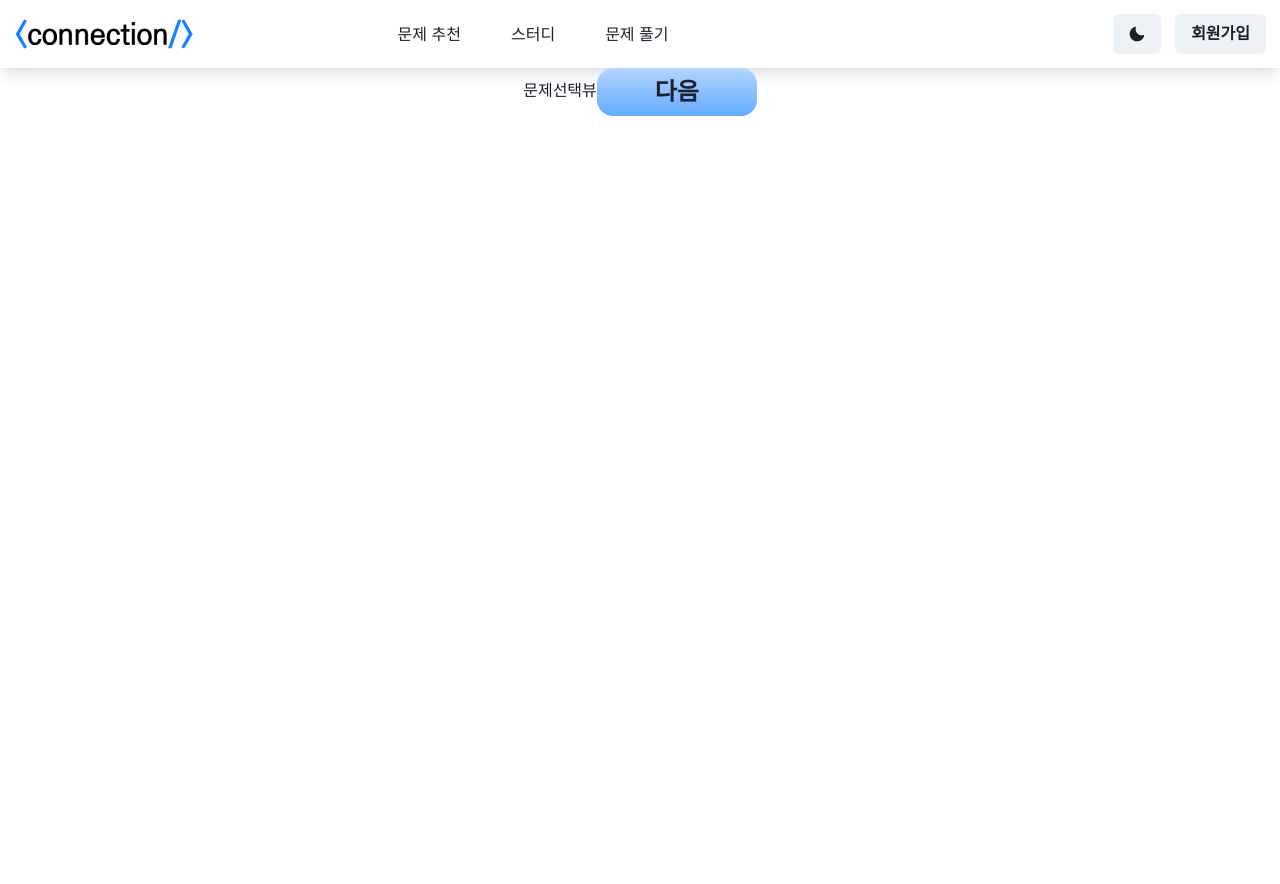
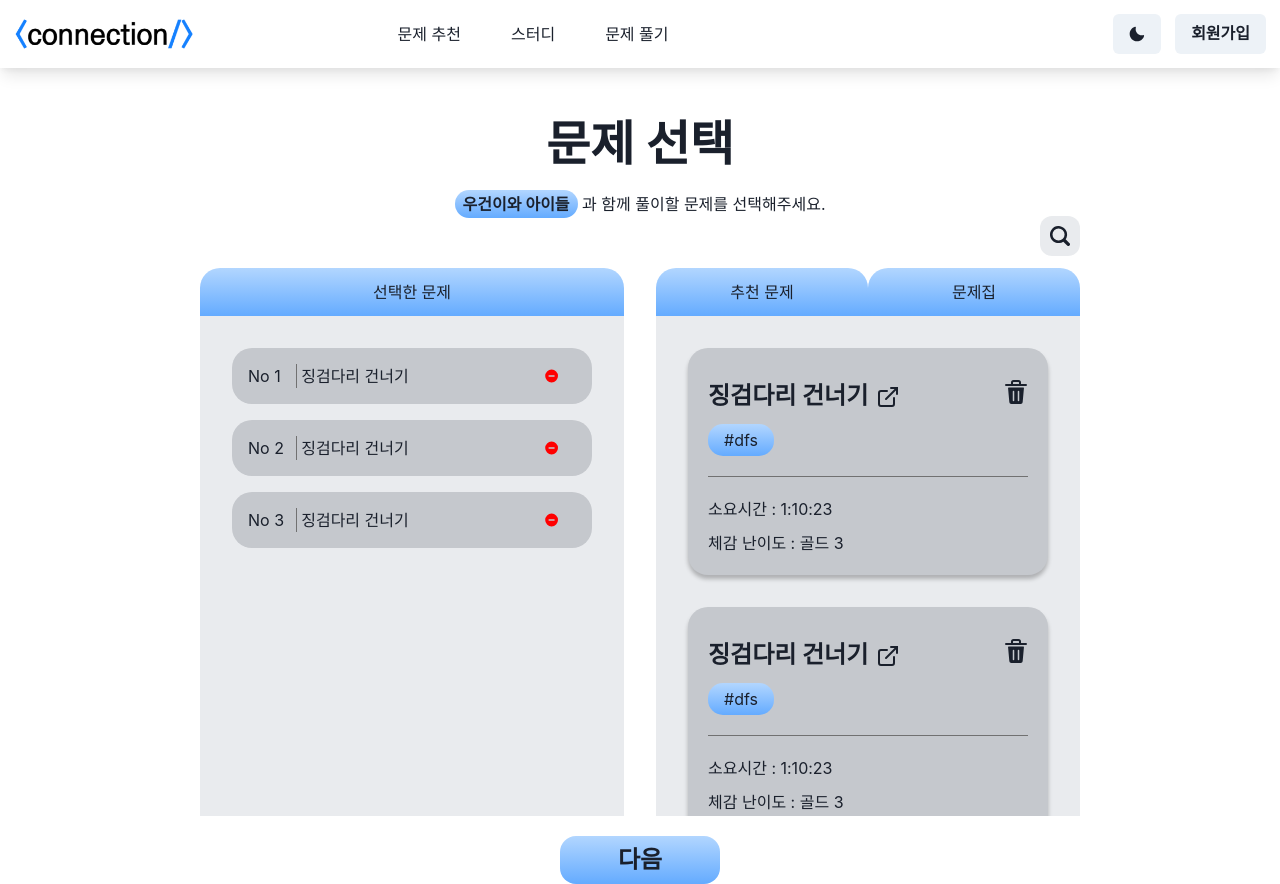
Before and after one commit to yoon828/connection, a React (Create React App) app in the folder frontend/: page /study-with in a window 1280 px wide. Both pictures are taken after a click on the button "다음". Before the commit the page ends 800 px from the top, so only its background shows below. Built offline with nearby package versions, Linux system fonts and the light colour scheme.

Commit message:
[S07P31C202-70] 문제 선택/결과/리뷰 퍼블리싱

```diff
--- a/frontend/src/components/studyWith/ProblemSetView.tsx
+++ b/frontend/src/components/studyWith/ProblemSetView.tsx
@@ -1,5 +1,7 @@
-import { Button } from "@chakra-ui/react";
+import { Search2Icon } from "@chakra-ui/icons";
+import { Box, Button, Center, Highlight, Text } from "@chakra-ui/react";
 import React from "react";
+import ProblemSelect from "../common/ProblemSelect/ProblemSelect";
 
 type ProblemSetViewProps = {
   onBtnClick: () => void;
@@ -7,8 +9,65 @@ type ProblemSetViewProps = {
 
 function ProblemSetView({ onBtnClick }: ProblemSetViewProps) {
   return (
-    <div>
-      문제선택뷰
+    <Center w="1200px" m="auto" flexDir="column">
+      <Text fontSize="48px" fontWeight="700" mt="40px" mb="12px">
+        문제 선택
+      </Text>
+      <Text fontSize="16px">
+        <Highlight
+          query="우건이와 아이들"
+          styles={{
+            px: "2",
+            py: "1",
+            rounded: "full",
+            fontWeight: 600,
+            bg: "gra",
+            color: "chakra-body-text"
+          }}
+        >
+          우건이와 아이들 과 함께 풀이할 문제를 선택해주세요.
+        </Highlight>
+      </Text>
+      <Box w="880px">
+        <Center mb="12px">
+          <Button bg="dep_2" ml="auto" borderRadius="12px" p="4px">
+            <Search2Icon w="20px" h="20px" />
+          </Button>
+        </Center>
+        <ProblemSelect
+          problemList={[
+            {
+              id: 123,
+              title: "징검다리 건너기",
+              difficulty: "골드 3",
+              elapsedTime: "1:10:23",
+              link: "http://asasfasf.com",
+              tags: [{ id: 0, title: "#dfs" }]
+            },
+            {
+              id: 12,
+              title: "징검다리 건너기",
+              difficulty: "골드 3",
+              elapsedTime: "1:10:23",
+              link: "http://asasfasf.com",
+              tags: [{ id: 0, title: "#dfs" }]
+            },
+            {
+              id: 3,
+              title: "징검다리 건너기",
+              difficulty: "골드 3",
+              elapsedTime: "1:10:23",
+              link: "http://asasfasf.com",
+              tags: [{ id: 0, title: "#dfs" }]
+            }
+          ]}
+          selectedProblems={[
+            { no: 1, title: "징검다리 건너기" },
+            { no: 2, title: "징검다리 건너기" },
+            { no: 3, title: "징검다리 건너기" }
+          ]}
+        />
+      </Box>
       <Button
         w="160px"
         h="48px"
@@ -18,10 +77,11 @@ function ProblemSetView({ onBtnClick }: ProblemSetViewProps) {
         _hover={{ opacity: 0.6 }}
         _active={{ opacity: 1 }}
         onClick={onBtnClick}
+        mt="20px"
       >
         다음
       </Button>
-    </div>
+    </Center>
   );
 }
 
--- /dev/null
+++ b/frontend/src/components/studyWith/ResultView.tsx
@@ -0,0 +1,90 @@
+import { Box, Button, Center, Flex, Text } from "@chakra-ui/react";
+
+import React from "react";
+import getTime from "../../utils/getTime";
+
+type ResultBarProps = {
+  name: string;
+  problem: number;
+  time: number;
+};
+
+type ResultViewProps = {
+  onBtnClick: () => void;
+};
+
+function ResultBar({
+  name,
+  problem,
+  time,
+  rank,
+  isMe
+}: ResultBarProps & { rank: number; isMe: boolean }) {
+  return (
+    <Center
+      w="640px"
+      h="88px"
+      bg={isMe ? "gra" : "dep_1"}
+      borderRadius="12px"
+      shadow="2px 4px 4px rgba(0, 0, 0, 0.25)"
+      fontSize="20px"
+      mb="20px"
+      pl="8px"
+    >
+      <Center borderRight="1px solid #b8b8b8" w="72px" h="64px" p="16px">
+        {rank}위
+      </Center>
+      <Box flexDir="column" p="0 16px" w="600px">
+        <Box fontWeight="700">{name}</Box>
+        <Flex w="320px" justifyContent="space-between">
+          <Text>푼 문제수 : {problem}개</Text>
+          <Text>시간 : {getTime(time)}</Text>
+        </Flex>
+      </Box>
+    </Center>
+  );
+}
+
+function ResultView({ onBtnClick }: ResultViewProps) {
+  const dummy: ResultBarProps[] = [
+    { name: "진호짱짱", problem: 2, time: 60 },
+    { name: "우건공듀", problem: 2, time: 60 },
+    { name: "진합왕자", problem: 2, time: 120 },
+    { name: "기영왕자", problem: 2, time: 130 },
+    { name: "윤민공듀", problem: 2, time: 140 },
+    { name: "준우왕자", problem: 2, time: 160 }
+  ];
+
+  return (
+    <Center w="1200px" m="auto" flexDir="column">
+      <Text fontSize="48px" fontWeight="700" mt="48px" mb="24px">
+        풀이 결과
+      </Text>
+      {dummy &&
+        dummy.map((d, ind) => (
+          <ResultBar
+            key={d.name}
+            rank={ind + 1}
+            name={d.name}
+            problem={d.problem}
+            time={d.time}
+            isMe={d.name === "우건공듀"}
+          />
+        ))}
+
+      <Button
+        w="160px"
+        h="48px"
+        borderRadius="16px"
+        fontSize="24px"
+        bg="gra"
+        _hover={{ opacity: 0.6 }}
+        onClick={onBtnClick}
+      >
+        다음
+      </Button>
+    </Center>
+  );
+}
+
+export default ResultView;
--- /dev/null
+++ b/frontend/src/components/studyWith/ReviewView.tsx
@@ -0,0 +1,89 @@
+import { Box, Button, Center, Flex, Select, Text } from "@chakra-ui/react";
+
+import React, { useState } from "react";
+
+type ReviewBarProps = {
+  name: string;
+  id: number;
+  setTiers: (id: number, tier: string) => void;
+};
+
+type ReviewViewProps = {
+  onBtnClick: () => void;
+};
+
+function ReviewBar({ id, name, setTiers }: ReviewBarProps) {
+  return (
+    <Flex
+      w="640px"
+      h="64px"
+      bg="dep_1"
+      p="0 24px"
+      borderRadius="20px"
+      shadow="2px 4px 4px rgba(0, 0, 0, 0.25)"
+      fontSize="20px"
+      mb="20px"
+      justifyContent="space-between"
+    >
+      <Center>
+        <Text w="60px" mr="12px" borderRight="1px solid #b8b8b8">
+          {id}
+        </Text>
+        <Text>{name}</Text>
+      </Center>
+      <Center>
+        <Select w="120px" bg="dep_2" borderRadius="12px">
+          <option value="브">브</option>
+          <option value="실">실</option>
+          <option value="골">골</option>
+        </Select>
+      </Center>
+    </Flex>
+  );
+}
+
+function ReviewView({ onBtnClick }: ReviewViewProps) {
+  const dummy = [
+    { name: "지뢰를 찾아서", id: 212 },
+    { name: "미로탈출", id: 2321 },
+    { name: "무슨 열차 999", id: 726 }
+  ];
+  const [tiers, setTiers] = useState<Map<number, string>>(new Map());
+
+  return (
+    <Center w="1200px" m="auto" flexDir="column">
+      <Text fontSize="40px" fontWeight="700" mt="40px" mb="32px">
+        문제 리뷰
+      </Text>
+      <Text mb="60px" fontSize="20px">
+        문제에 대한 리뷰 및 평가를 입력해주세요
+      </Text>
+      {dummy &&
+        dummy.map((d, ind) => (
+          <ReviewBar
+            key={d.name}
+            name={d.name}
+            id={d.id}
+            setTiers={(id: number, tier: string) =>
+              setTiers(prev => new Map(prev).set(id, tier))
+            }
+          />
+        ))}
+
+      <Button
+        w="160px"
+        h="48px"
+        borderRadius="16px"
+        fontSize="24px"
+        bg="gra"
+        mt="40px"
+        _hover={{ opacity: 0.6 }}
+        onClick={onBtnClick}
+      >
+        다음
+      </Button>
+    </Center>
+  );
+}
+
+export default ReviewView;
--- a/frontend/src/components/studyWith/SolvingView.tsx
+++ b/frontend/src/components/studyWith/SolvingView.tsx
@@ -1,5 +1,6 @@
 import { Button, Center, Flex, Text } from "@chakra-ui/react";
 import React, { useEffect, useMemo, useState } from "react";
+import getTime from "../../utils/getTime";
 
 function ProblemBar() {
   type problemState = "waiting" | "success" | "fail";
@@ -79,10 +80,7 @@ function Timer({ initTime }: TimerProps) {
 
   return (
     <Text fontSize="100px" mt="60px" textAlign="center">
-      {`${`${Math.floor(time / 60 / 60)}`.padStart(2, "0")} :
-      ${`${Math.floor(time / 60)}`.padStart(2, "0")} : ${`${
-        time % 60
-      }`.padStart(2, "0")}`}
+      {getTime(time)}
     </Text>
   );
 }
--- a/frontend/src/components/studyWith/TimeSetView.tsx
+++ b/frontend/src/components/studyWith/TimeSetView.tsx
@@ -12,6 +12,7 @@ import {
 } from "@chakra-ui/react";
 import { v4 } from "uuid";
 import React, { useEffect, useMemo, useState } from "react";
+import getTime from "../../utils/getTime";
 
 type ProblemContainerProps = {
   id: number;
@@ -106,9 +107,7 @@ function TimeSetView({ onBtnClick }: TimeSetViewProps) {
     times.forEach(time => {
       total += time;
     });
-    return `${`${Math.floor(total / 60)}`.padStart(2, "0")} : ${`${
-      total % 60
-    }`.padStart(2, "0")} : 00`;
+    return getTime(total * 60);
   }, [times]);
 
   useEffect(() => {
--- a/frontend/src/pages/StudyWith.tsx
+++ b/frontend/src/pages/StudyWith.tsx
@@ -3,6 +3,8 @@ import React, { useState } from "react";
 import { v4 } from "uuid";
 import NumberSetView from "../components/studyWith/NumberSetView";
 import ProblemSetView from "../components/studyWith/ProblemSetView";
+import ResultView from "../components/studyWith/ResultView";
+import ReviewView from "../components/studyWith/ReviewView";
 import SolvingView from "../components/studyWith/SolvingView";
 import TimeSetView from "../components/studyWith/TimeSetView";
 
@@ -15,7 +17,9 @@ function StudyWith() {
     <NumberSetView key={v4()} onBtnClick={() => setStep(1)} />,
     <ProblemSetView key={v4()} onBtnClick={() => setStep(2)} />,
     <TimeSetView key={v4()} onBtnClick={() => setStep(3)} />,
-    <SolvingView key={v4()} onBtnClick={() => setStep(4)} />
+    <SolvingView key={v4()} onBtnClick={() => setStep(4)} />,
+    <ResultView key={v4()} onBtnClick={() => setStep(5)} />,
+    <ReviewView key={v4()} onBtnClick={() => setStep(0)} />
   ];
 
   return (
--- /dev/null
+++ b/frontend/src/utils/getTime.ts
@@ -0,0 +1,7 @@
+const getTime = (time: number) =>
+  `${`${Math.floor(time / 60 / 60)}`.padStart(2, "0")} :
+      ${`${Math.floor((time / 60) % 60)}`.padStart(2, "0")} : ${`${
+    time % 60
+  }`.padStart(2, "0")}`;
+
+export default getTime;
```
